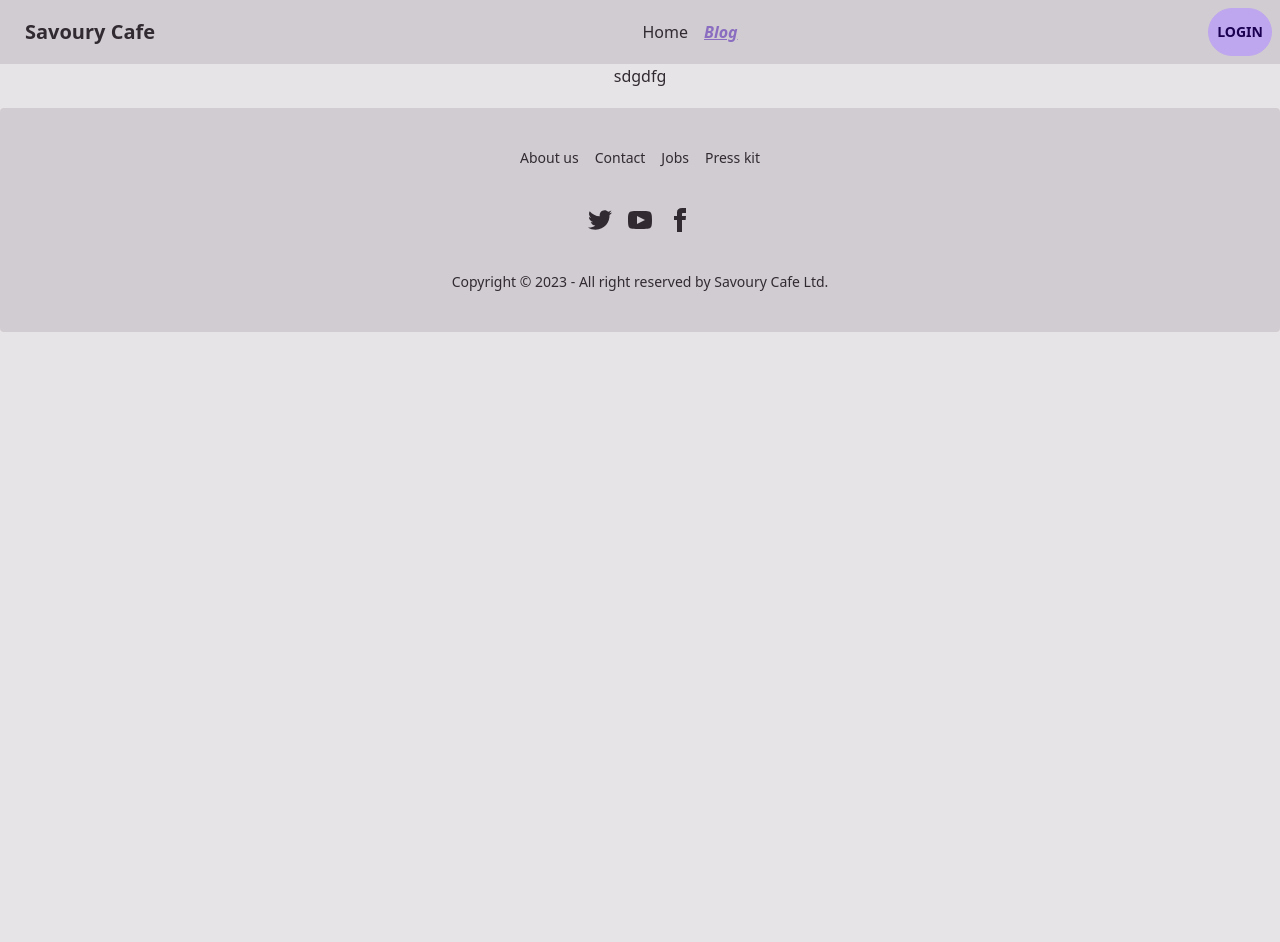
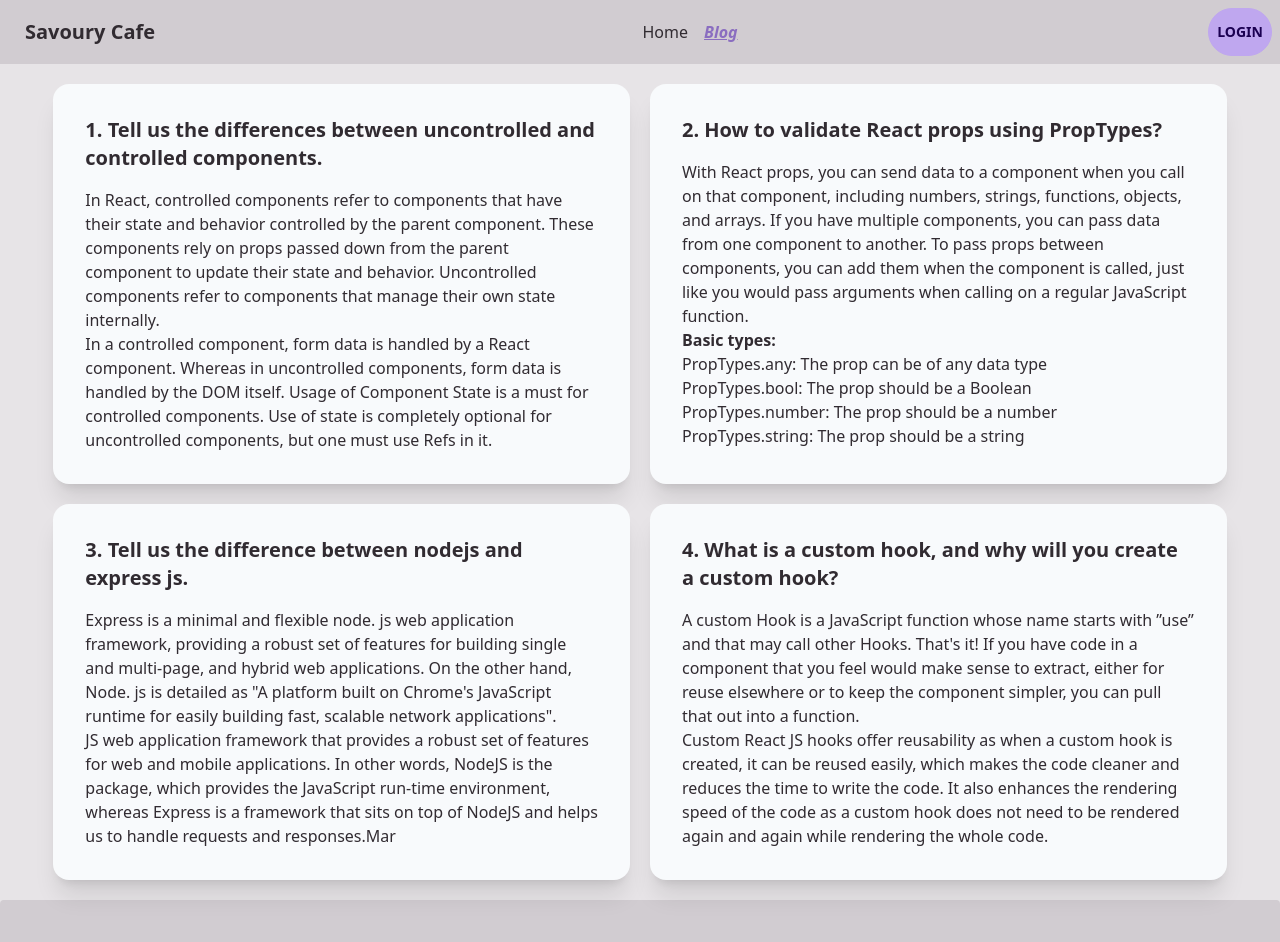
Before and after one commit to pavelkhan67/Chef_Recipie_Client, a React (Vite) app: page /blog in a window 1280 px wide. Shown: the top 942 px of the page. Before the commit the page ends 800 px from the top, so only its background shows below. Built offline with nearby package versions, Linux system fonts and the light colour scheme; no server answers.

Commit message:
blog page done

```diff
--- a/src/components/Blog.jsx
+++ b/src/components/Blog.jsx
@@ -2,8 +2,41 @@ import React from 'react';
 
 const Blog = () => {
     return (
-        <div>
-            <h2>sdgdfg</h2>
+        <div className=" bg-base-100 text-left w-11/12 mx-auto mt-5 grid lg:grid-cols-2 gap-5">
+            <div className="card w-full bg-slate-50 shadow-xl">
+                <div className="card-body">
+                    <h2 className="card-title">1. Tell us the differences between uncontrolled and controlled components.</h2>
+                    <p className='pt-2'>In React, controlled components refer to components that have their state and behavior controlled by the parent component. These components rely on props passed down from the parent component to update their state and behavior. Uncontrolled components refer to components that manage their own state internally. <br /> In a controlled component, form data is handled by a React component. Whereas in uncontrolled components, form data is handled by the DOM itself. Usage of Component State is a must for controlled components. Use of state is completely optional for uncontrolled components, but one must use Refs in it.</p>
+                </div>
+            </div>
+            <div className="card w-full bg-slate-50 shadow-xl">
+                <div className="card-body">
+                    <h2 className="card-title">2. How to validate React props using PropTypes?</h2>
+                    <p className='pt-2'>With React props, you can send data to a component when you call on that component, including numbers, strings, functions, objects, and arrays. If you have multiple components, you can pass data from one component to another.
+                        To pass props between components, you can add them when the component is called, just like you would pass arguments when calling on a regular JavaScript function. <br />
+                        <span className='font-semibold'>Basic types:</span> <br />
+                        PropTypes.any: The prop can be of any data type <br />
+                        PropTypes.bool: The prop should be a Boolean <br />
+                        PropTypes.number: The prop should be a number <br />
+                        PropTypes.string: The prop should be a string <br />
+                    </p>
+                </div>
+            </div>
+            <div className="card w-full bg-slate-50 shadow-xl">
+                <div className="card-body">
+                    <h2 className="card-title">3. Tell us the difference between nodejs and express js.</h2>
+                    <p className='pt-2'>Express is a minimal and flexible node. js web application framework, providing a robust set of features for building single and multi-page, and hybrid web applications. On the other hand, Node. js is detailed as "A platform built on Chrome's JavaScript runtime for easily building fast, scalable network applications".
+                    <br />JS web application framework that provides a robust set of features for web and mobile applications. In other words, NodeJS is the package, which provides the JavaScript run-time environment, whereas Express is a framework that sits on top of NodeJS and helps us to handle requests and responses.Mar</p>
+                </div>
+            </div>
+            <div className="card w-full bg-slate-50 shadow-xl">
+                <div className="card-body">
+                    <h2 className="card-title">4. What is a custom hook, and why will you create a custom hook?</h2>
+                    <p className='pt-2'>A custom Hook is a JavaScript function whose name starts with ”use” and that may call other Hooks. That's it! If you have code in a component that you feel would make sense to extract, either for reuse elsewhere or to keep the component simpler, you can pull that out into a function. <br />
+                    Custom React JS hooks offer reusability as when a custom hook is created, it can be reused easily, which makes the code cleaner and reduces the time to write the code. It also enhances the rendering speed of the code as a custom hook does not need to be rendered again and again while rendering the whole code.</p>
+                </div>
+            </div>
+
         </div>
     );
 };
--- a/src/components/Homepage/Chef.jsx
+++ b/src/components/Homepage/Chef.jsx
@@ -16,7 +16,7 @@ const Chef = ({ singleChef }) => {
                 <p>Number of Recipes: {num_of_recipes}</p>
                 <p>Likes: {likes}</p>
                 <div className="card-actions">
-                    <Link to={`/chef/${id}`}><button className="btn btn-primary"><span className='pr-2 text-white'>View Recipes</span> <FontAwesomeIcon className='text-red-500 h-5' icon={faBowlFood} /> </button></Link>
+                    <Link to={`/chef/${id}`}><button className="btn btn-primary"><span className='pr-2 text-slate-50'>View Recipes</span> <FontAwesomeIcon className='text-red-500 h-5' icon={faBowlFood} /> </button></Link>
                 </div>
             </div>
         </div>
--- a/src/components/Homepage/ChefDetails.jsx
+++ b/src/components/Homepage/ChefDetails.jsx
@@ -12,7 +12,7 @@ const ChefDetails = () => {
             <div className="hero py-28 bg-base-200 shadow-2xl mt-5">
                 <div className="hero-content flex-col lg:flex-row px-20">
                     <img className='h-60 rounded-lg' src={chef_picture} />
-                    <div className='text-left ps-10'>
+                    <div className='text-left lg:ps-10'>
                         <h1 className="text-4xl font-bold">{chef_name}</h1>
                         <p className="py-2">{chef_bio}</p>
                         <p className="py-1">Total Recipe: {num_of_recipes}</p>
--- a/src/components/Homepage/FoodItems.jsx
+++ b/src/components/Homepage/FoodItems.jsx
@@ -1,3 +1,5 @@
+import { faArrowCircleRight, faBowlFood } from '@fortawesome/free-solid-svg-icons';
+import { FontAwesomeIcon } from '@fortawesome/react-fontawesome';
 import React from 'react';
 
 const FoodItems = () => {
@@ -44,7 +46,9 @@ const FoodItems = () => {
                                 </div>
                             </div>
                         </div>
-
+                    </div>
+                    <div className='text-right mt-5'>
+                        <button className='btn btn-primary'>Show More <FontAwesomeIcon className='ps-3 h-5' icon={faArrowCircleRight} /></button>
                     </div>
                 </div>
             </div>
--- a/src/components/Login.jsx
+++ b/src/components/Login.jsx
@@ -55,7 +55,7 @@ const Login = () => {
     }
 
     return (
-        <div className="hero min-h-screen bg-base-200">
+        <div className="hero min-h-screen bg-base-100 mt-5">
             <div className="hero-content flex-col ">
                 <div className="text-center ">
                     <h1 className="text-5xl font-bold pt-5 pb-1">Please Login !</h1>
--- a/src/components/Register.jsx
+++ b/src/components/Register.jsx
@@ -2,6 +2,7 @@ import React, { useContext, useState } from 'react';
 import { Link } from 'react-router-dom';
 import { AuthContext } from '../provider/AuthProvider';
 import { updateProfile } from 'firebase/auth';
+import { toast } from 'react-toastify';
 
 const Register = () => {
     const { createUser } = useContext(AuthContext);
@@ -17,7 +18,7 @@ const Register = () => {
 
 
         if (!/.{6,}/.test(password)) {
-            setError("Minimum six characters");
+            setError("Pass: Minimum six characters");
             return;
         }
 
@@ -27,6 +28,7 @@ const Register = () => {
                 setError('')
                 form.reset();
                 updateUserData(createdUser, name, photo)
+                toast("User Created Successful")
             })
             .catch(error => {
                 console.log(error);
@@ -47,7 +49,7 @@ const Register = () => {
     }
 
     return (
-        <div className="hero min-h-screen bg-base-200">
+        <div className="hero min-h-screen bg-base-100 mt-5">
             <div className="hero-content flex-col ">
                 <div className="text-center pt-5 pb-1">
                     <h1 className="text-5xl font-bold">Please Register !</h1>
@@ -78,7 +80,7 @@ const Register = () => {
                             </label>
                             <input type="text" name='photo' placeholder="Photo" className="input input-bordered" />
                             <label className="label">
-                                <p className='text-sm text-left'>Already have an account? <Link to="/login" className="link link-hover text-blue-700">Login</Link></p>
+                                <p className='text-sm text-left'>Already have an account? <Link to="/login" className="link link-hover text-blue-500">Login</Link></p>
                             </label>
                         </div>
                         <div className="form-control mt-6">
--- a/src/main.jsx
+++ b/src/main.jsx
@@ -21,7 +21,7 @@ const router = createBrowserRouter([
       {
         path: "/",
         element: <Home></Home>,
-        loader: () => fetch(`http://localhost:5000/chef`),
+        loader: () => fetch(`https://chef-recipie-server-pavel-khan679.vercel.app/chef`),
       },
       {
         path: "/login",
@@ -38,7 +38,7 @@ const router = createBrowserRouter([
       {
         path: "/chef/:id",
         element: <PrivateRoute><ChefDetails></ChefDetails></PrivateRoute>,
-        loader: ({params}) => fetch(`http://localhost:5000/chef/${params.id}`)
+        loader: ({params}) => fetch(`https://chef-recipie-server-pavel-khan679.vercel.app/chef/${params.id}`)
 
       }
     ],
```
Also changed, not shown: src/components/Homepage/Home.jsx (+38 -3 lines), src/README.md (added).
